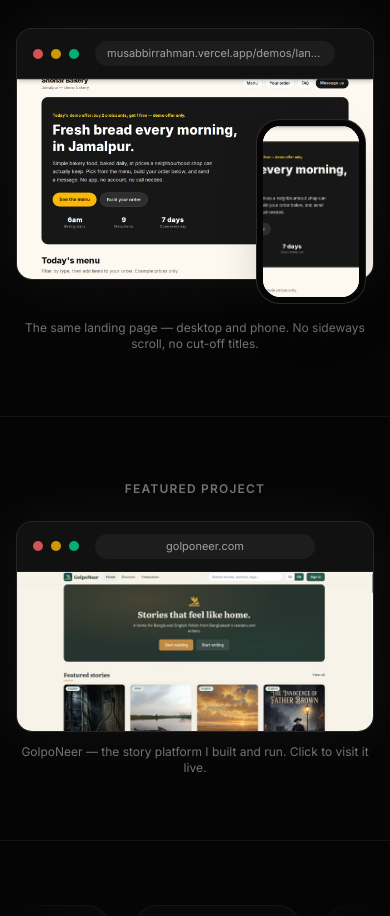
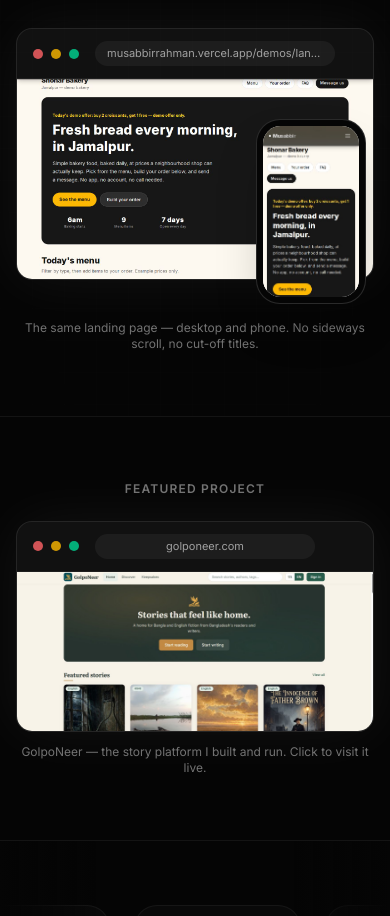
Before and after one commit to musabbirrahman/my-portfolio-dev, a Next.js app: page / in a window 390 px wide. Shown: the part 780-1696 px from the top of the page. Built offline with nearby package versions, Linux system fonts and the light colour scheme; no server answers; the database is empty.

Commit message:
hero portfolio mobile fix

```diff
--- a/src/components/Hero.jsx
+++ b/src/components/Hero.jsx
@@ -206,14 +206,16 @@ hover:bg-white/[0.06] transition-colors">
                 className="w-full h-auto block"
               />
             </div>
-            {/* Phone frame, overlapping the desktop frame */}
+            {/* Phone frame, overlapping the desktop frame — a REAL mobile
+                render of the same page (not the desktop shot cropped),
+                so the phone shows the page as it actually looks on a phone. */}
             <div className="absolute -bottom-6 right-2 sm:right-4 w-[110px] sm:w-[140px] lg:w-[150px] rounded-[1.5rem] border border-white/15 bg-[#050505] p-1.5 shadow-2xl">
               <div className="rounded-[1.1rem] overflow-hidden aspect-[9/16] bg-white">
                 <Image
-                  src="/landing-demo.jpg"
+                  src="/landing-demo-mobile.jpg"
                   alt="Landing page demo on phone"
-                  width={1280}
-                  height={720}
+                  width={390}
+                  height={844}
                   className="w-full h-full object-cover object-top"
                 />
               </div>
```
Also changed, not shown: public/landing-demo-mobile.jpg (added).
